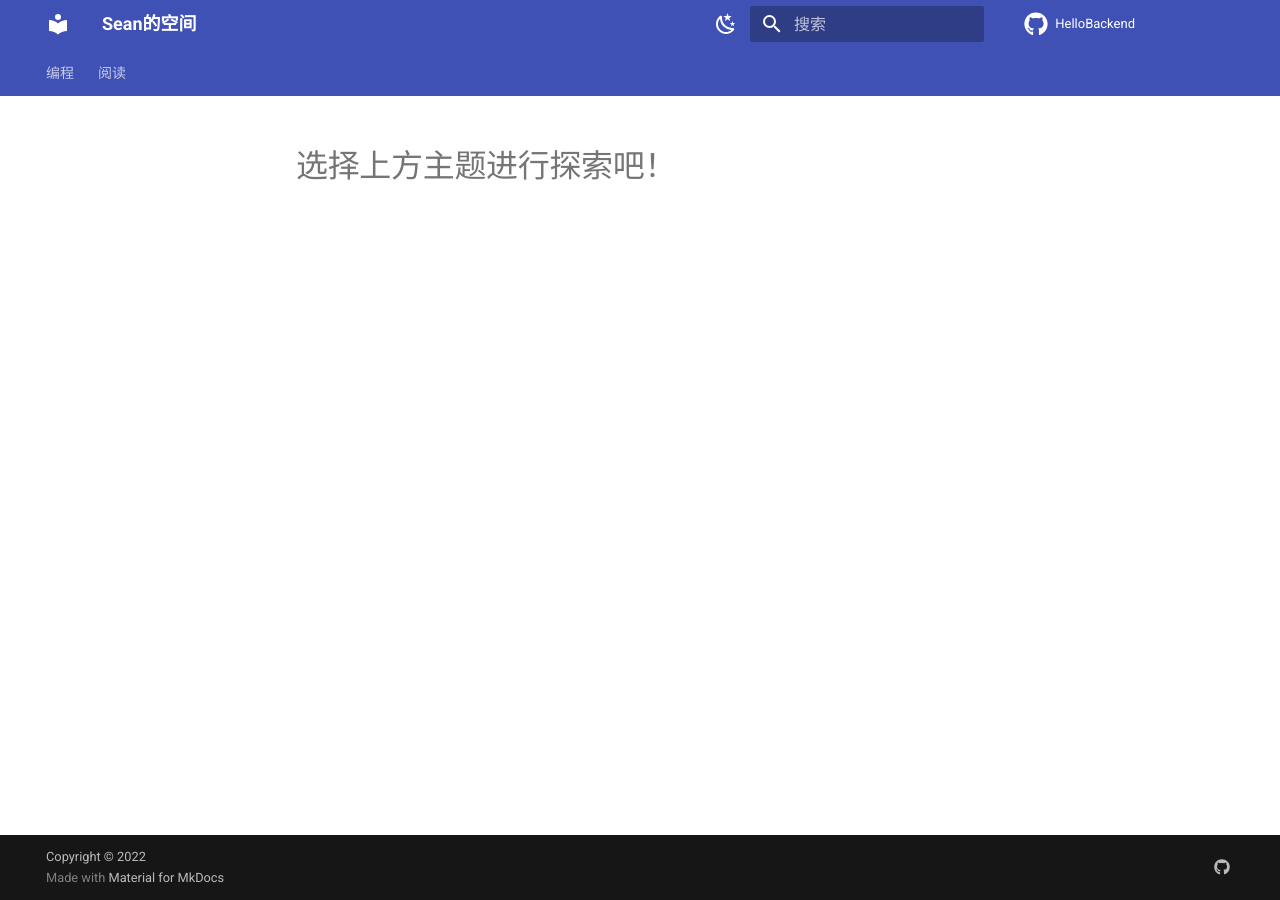
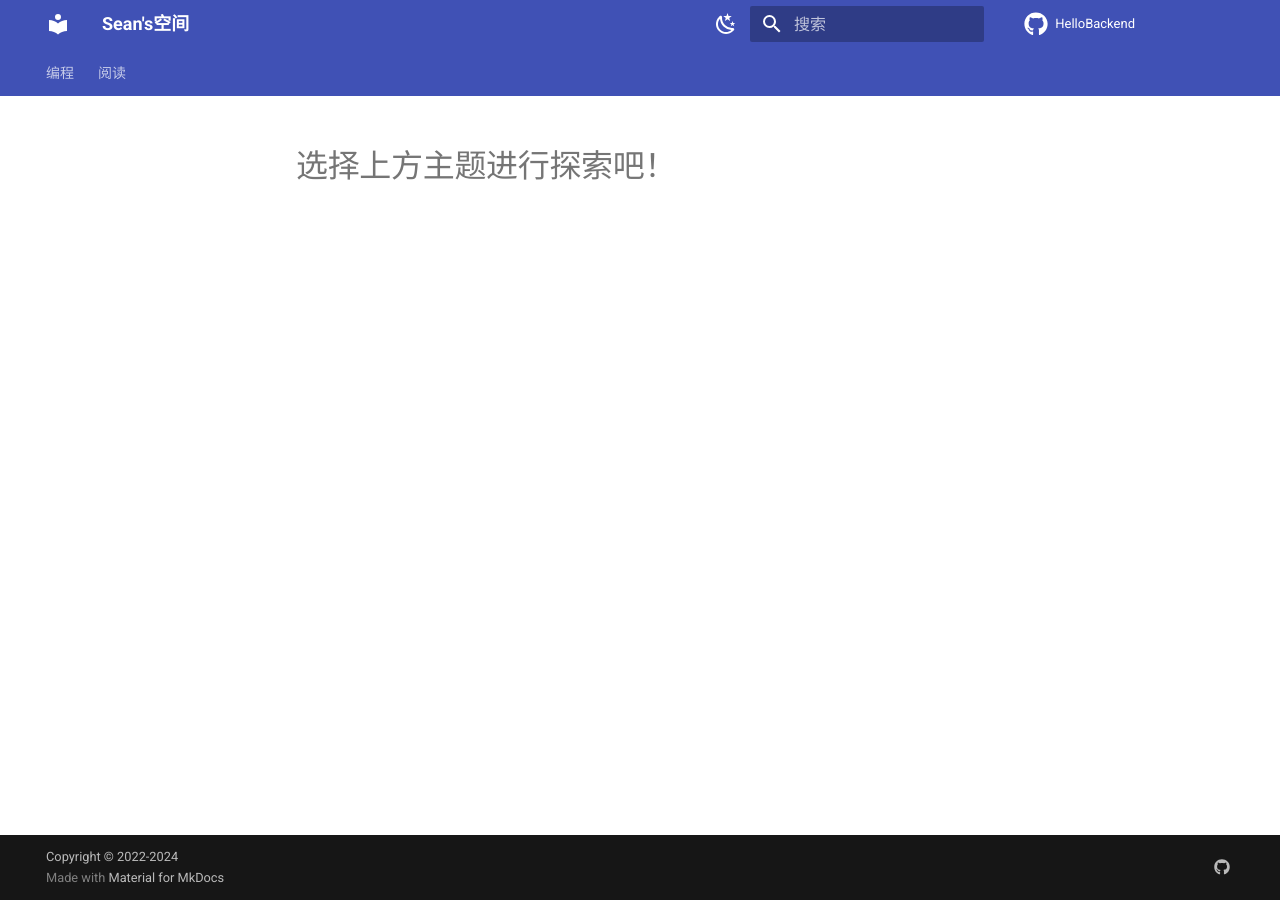
Before and after one commit to ngyhd/HelloBackend, an MkDocs documentation site: the page built from docs/index.md, in a window 1280 px wide. Built offline with MkDocs 1.6.1 and Material for MkDocs 9.7.7, drawn with Linux system fonts in a browser that asks for light colours; comment, search, counter and statistics services are not loaded.

Commit message:
Update mkdocs.yml

```diff
--- a/mkdocs.yml
+++ b/mkdocs.yml
@@ -1,8 +1,8 @@
 # [Info]
-site_name: Sean的空间 # 左上角标题
+site_name: Sean's空间 # 左上角标题
 site_url: https://github.com/ngyhd/HelloBackend
-site_author: ngyhd
-site_description: Sean的空间
+site_author: Sean｜2024
+site_description: Sean's空间
 
 # [UI]
 ## [top]
@@ -36,15 +36,15 @@ edit_uri: /ngyhd/HelloBackend/tree/master/docs # 编辑按钮跳转的链接
 repo_url: https://github.com/ngyhd/HelloBackend # 右上角点击跳转的链接
 repo_name: HelloBackend # 右上角的名字
 ## [bottom-left corner]
-copyright: Copyright &copy; 2022 # 左下角的版权声明
+copyright: Copyright &copy; 2022-2024 # 左下角的版权声明
 ## [bottom-right corner]
 extra:
-  social: # icons
+  social: # icons 右下角社交图标
     - icon: fontawesome/brands/github
       link: https://github.com/ngyhd
-      name: GitHub | ngyhd
+      name: About | Sean
 
-# [Navigtion]
+# [Navigtion] 导航栏
 nav:
   - 编程:
     - dev/README.md
```
